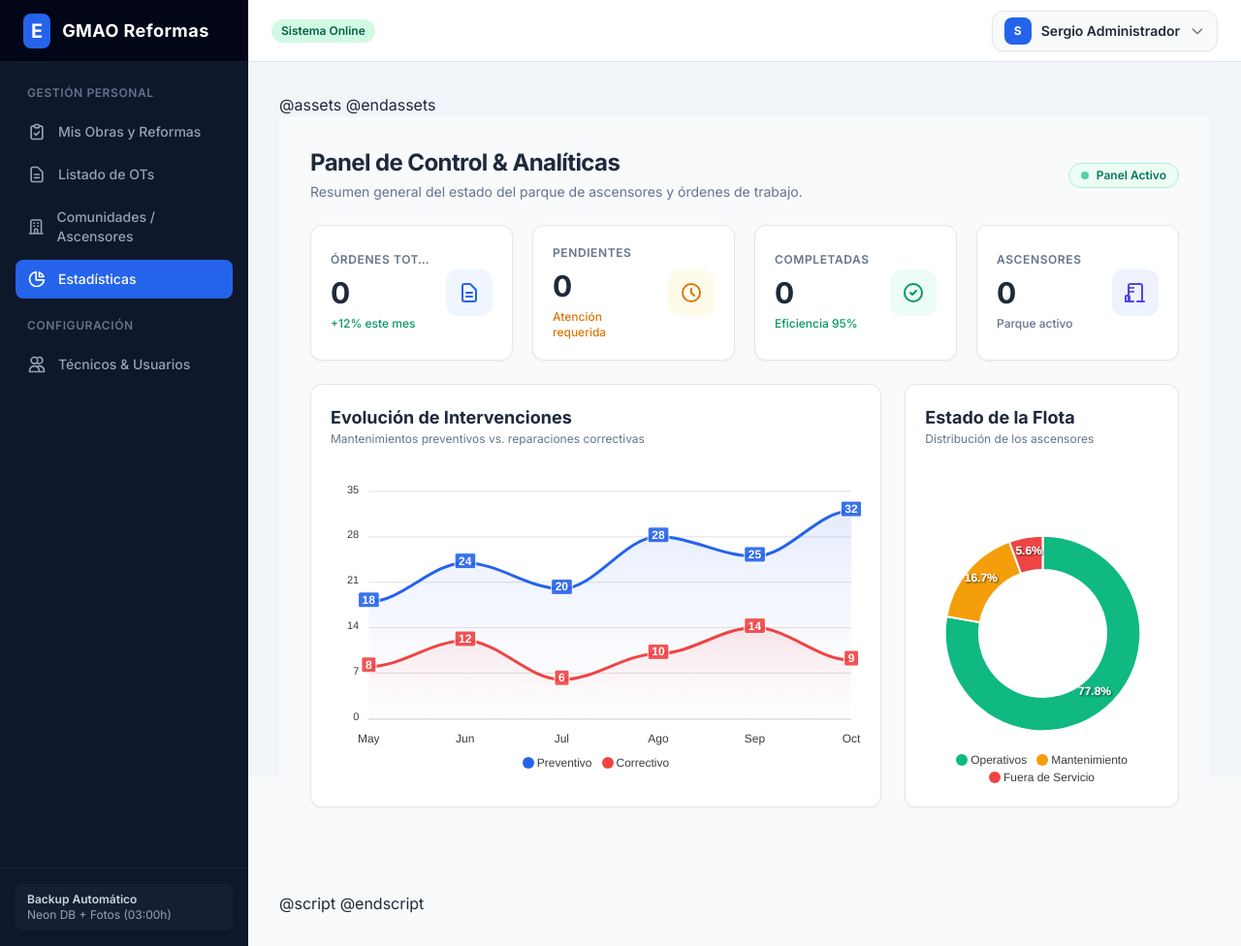
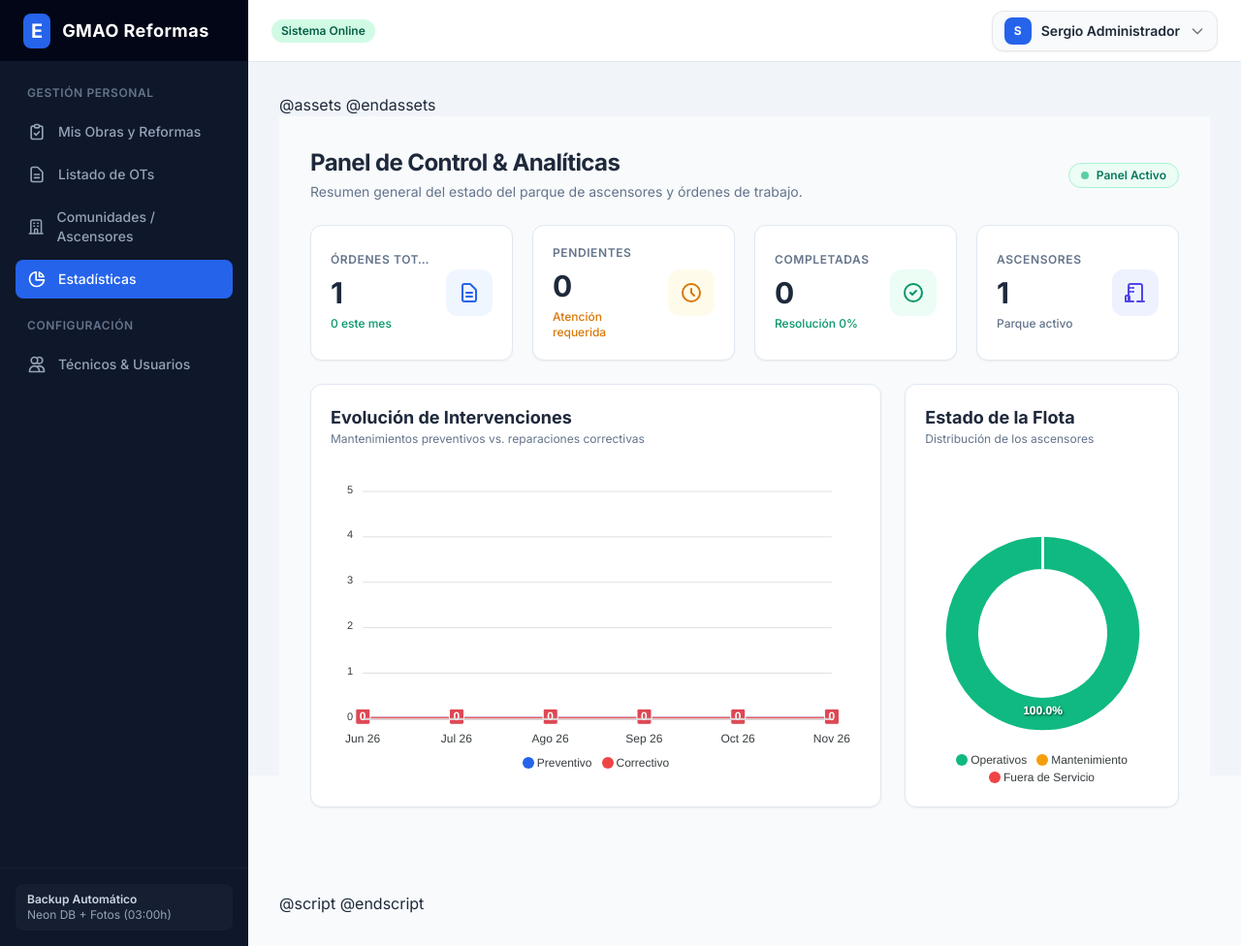
Before and after one commit to sgarcia240/gmao, a Laravel app: page /analytics in a window 1280 px wide. Shown: the whole page at 97% size. Run offline with Laravel 12, Linux system fonts and the light colour scheme; a user stored in the database is signed in; data comes from the database, SQL or seed files in the repository; tables that the repository leaves empty hold one stand-in row (values such as "Sample post"); style sheets or scripts are compiled from the project's sources; some libraries are stand-ins or nearby versions.

Commit message:
Conectar AnalyticsDashboard a datos reales de PostgreSQL

```diff
--- a/app/Livewire/AnalyticsDashboard.php
+++ b/app/Livewire/AnalyticsDashboard.php
@@ -3,22 +3,96 @@
 namespace App\Livewire;
 
 use Livewire\Component;
+use App\Models\WorkOrder;
+use App\Models\Elevator;
+use Carbon\Carbon;
 
 class AnalyticsDashboard extends Component
 {
-    public $totalWorkOrders = 0;
-    public $pendingOrders = 0;
-    public $completedOrders = 0;
-    public $totalElevators = 0;
+    public int $totalWorkOrders = 0;
+    public int $pendingOrders = 0;
+    public int $completedOrders = 0;
+    public int $totalElevators = 0;
+    public int $completionRate = 0;
+    public int $thisMonthOrders = 0;
 
-    public $chartMonths = ['May', 'Jun', 'Jul', 'Ago', 'Sep', 'Oct'];
-    public $preventiveData = [18, 24, 20, 28, 25, 32];
-    public $correctiveData = [8, 12, 6, 10, 14, 9];
-    public $elevatorDistribution = [14, 3, 1];
+    public array $chartMonths = [];
+    public array $preventiveData = [];
+    public array $correctiveData = [];
+    public array $elevatorDistribution = [0, 0, 0];
 
     public function mount()
     {
-        // Aquí puedes realizar tus consultas a la BD si corresponde
+        $this->loadMetrics();
+    }
+
+    public function loadMetrics()
+    {
+        // 1. Contadores reales de Órdenes de Trabajo
+        $this->totalWorkOrders = WorkOrder::count();
+
+        $this->pendingOrders = WorkOrder::whereIn('status', [
+            'pending', 'in_progress', 'assigned', 'pendiente', 'en_proceso'
+        ])->count();
+
+        $this->completedOrders = WorkOrder::whereIn('status', [
+            'completed', 'closed', 'finished', 'completada', 'cerrada'
+        ])->count();
+
+        $this->thisMonthOrders = WorkOrder::whereBetween('created_at', [
+            Carbon::now()->startOfMonth(),
+            Carbon::now()->endOfMonth(),
+        ])->count();
+
+        $this->completionRate = $this->totalWorkOrders > 0
+            ? (int) round(($this->completedOrders / $this->totalWorkOrders) * 100)
+            : 0;
+
+        // 2. Parque total y distribución de ascensores
+        $this->totalElevators = Elevator::count();
+
+        $operative = Elevator::whereIn('status', ['active', 'operative', 'operativo'])->count();
+        $maintenance = Elevator::whereIn('status', ['maintenance', 'mantenimiento'])->count();
+        $outOfService = Elevator::whereIn('status', ['inactive', 'out_of_service', 'fuera_de_servicio', 'stopped'])->count();
+
+        // Si existen ascensores sin estado o con otro estado, sumarlos a operativos para que cuadre el total
+        $accounted = $operative + $maintenance + $outOfService;
+        if ($this->totalElevators > $accounted) {
+            $operative += ($this->totalElevators - $accounted);
+        }
+
+        $this->elevatorDistribution = [$operative, $maintenance, $outOfService];
+
+        // 3. Evolución de intervenciones de los últimos 6 meses (compatible con PostgreSQL)
+        $months = [];
+        $preventive = [];
+        $corrective = [];
+        $monthNames = [
+            1 => 'Ene', 2 => 'Feb', 3 => 'Mar', 4 => 'Abr',
+            5 => 'May', 6 => 'Jun', 7 => 'Jul', 8 => 'Ago',
+            9 => 'Sep', 10 => 'Oct', 11 => 'Nov', 12 => 'Dic',
+        ];
+
+        for ($i = 5; $i >= 0; $i--) {
+            $date = Carbon::now()->subMonths($i);
+            $start = $date->copy()->startOfMonth();
+            $end = $date->copy()->endOfMonth();
+
+            $months[] = $monthNames[$date->month] . ' ' . $date->format('y');
+
+            $preventive[] = WorkOrder::whereBetween('created_at', [$start, $end])
+                ->whereIn('type', ['preventive', 'preventivo', 'maintenance', 'inspection'])
+                ->count();
+
+            // Incluye correctivos y reformas/montajes ('assembly')
+            $corrective[] = WorkOrder::whereBetween('created_at', [$start, $end])
+                ->whereNotIn('type', ['preventive', 'preventivo', 'maintenance', 'inspection'])
+                ->count();
+        }
+
+        $this->chartMonths = $months;
+        $this->preventiveData = $preventive;
+        $this->correctiveData = $corrective;
     }
 
     public function render()
--- a/resources/views/livewire/analytics-dashboard.blade.php
+++ b/resources/views/livewire/analytics-dashboard.blade.php
@@ -27,7 +27,7 @@
                 <div class="min-w-0">
                     <p class="text-xs font-semibold uppercase tracking-wider text-slate-500 truncate">Órdenes Totales</p>
                     <h3 class="text-2xl sm:text-3xl font-extrabold text-slate-800 mt-1 sm:mt-2">{{ $totalWorkOrders ?? 0 }}</h3>
-                    <span class="inline-flex items-center text-xs font-medium text-emerald-600 mt-1">+12% este mes</span>
+                    <span class="inline-flex items-center text-xs font-medium text-emerald-600 mt-1">{{ $thisMonthOrders }} este mes</span>
                 </div>
                 <div class="w-10 h-10 sm:w-12 sm:h-12 rounded-xl bg-blue-50 text-blue-600 flex items-center justify-center font-bold shrink-0">
                     <svg class="w-5 h-5 sm:w-6 sm:h-6" fill="none" stroke="currentColor" viewBox="0 0 24 24"><path stroke-linecap="round" stroke-linejoin="round" stroke-width="2" d="M9 12h6m-6 4h6m2 5H7a2 2 0 01-2-2V5a2 2 0 012-2h5.586a1 1 0 01.707.293l5.414 5.414a1 1 0 01.293.707V19a2 2 0 01-2 2z"/></svg>
@@ -51,7 +51,7 @@
                 <div class="min-w-0">
                     <p class="text-xs font-semibold uppercase tracking-wider text-slate-500 truncate">Completadas</p>
                     <h3 class="text-2xl sm:text-3xl font-extrabold text-slate-800 mt-1 sm:mt-2">{{ $completedOrders ?? 0 }}</h3>
-                    <span class="inline-flex items-center text-xs font-medium text-emerald-600 mt-1">Eficiencia 95%</span>
+                   <span class="inline-flex items-center text-xs font-medium text-emerald-600 mt-1">Resolución {{ $completionRate }}%</span>
                 </div>
                 <div class="w-10 h-10 sm:w-12 sm:h-12 rounded-xl bg-emerald-50 text-emerald-600 flex items-center justify-center font-bold shrink-0">
                     <svg class="w-5 h-5 sm:w-6 sm:h-6" fill="none" stroke="currentColor" viewBox="0 0 24 24"><path stroke-linecap="round" stroke-linejoin="round" stroke-width="2" d="M9 12l2 2 4-4m6 2a9 9 0 11-18 0 9 9 0 0118 0z"/></svg>
```
